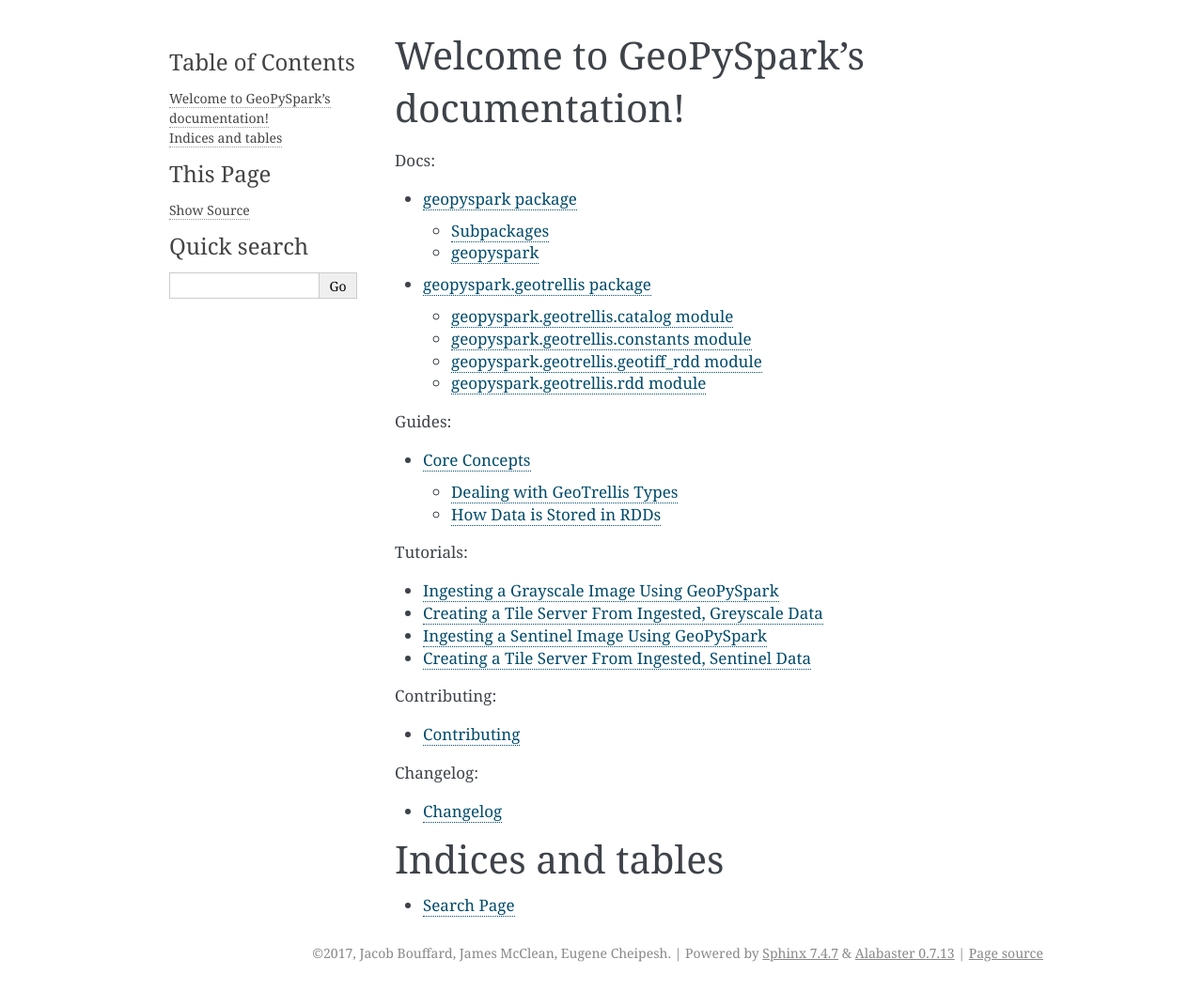
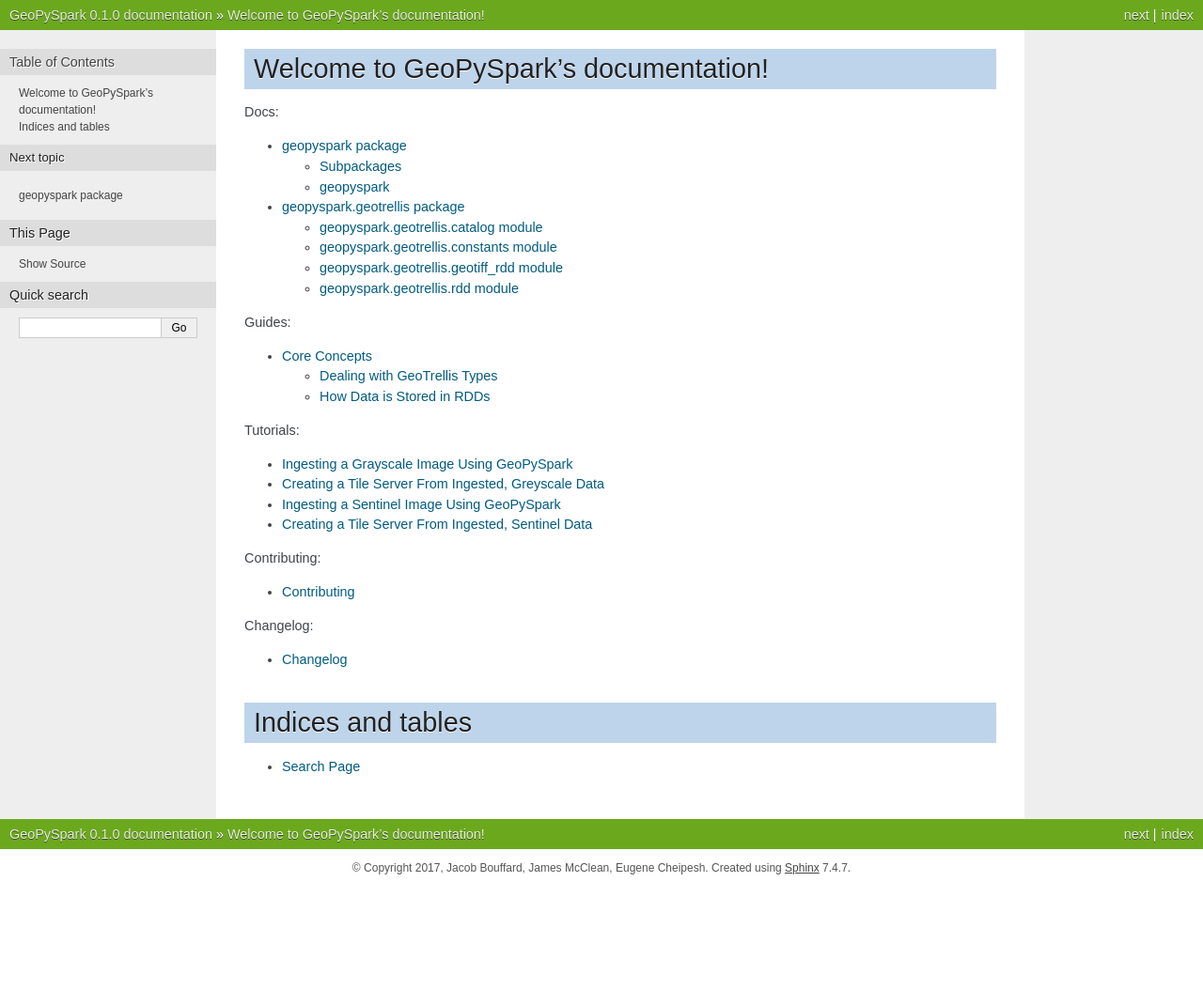
Before and after one commit to locationtech-labs/geopyspark, a Sphinx documentation site: the page built from docs/index.rst, in a window 1280 px wide. Shown: the whole page at 94% size. Built offline with Sphinx 7.4.7, drawn with Linux system fonts in a browser that asks for light colours; after the commit the page ends 944 px from its top, so only the background shows below that.

Commit message:
Chnaged theme and static path of docs

```diff
--- a/docs/conf.py
+++ b/docs/conf.py
@@ -91,7 +91,8 @@
 # The theme to use for HTML and HTML Help pages.  See the documentation for
 # a list of builtin themes.
 #
-html_theme = 'alabaster'
+#html_theme = 'alabaster'
+html_theme = 'nature'
 
 # Theme options are theme-specific and customize the look and feel of a theme
 # further.  For a list of options available for each theme, see the
@@ -102,7 +103,8 @@
 # Add any paths that contain custom static files (such as style sheets) here,
 # relative to this directory. They are copied after the builtin static files,
 # so a file named "default.css" will overwrite the builtin "default.css".
-html_static_path = ['_static']
+#html_static_path = ['_static']
+#html_static_path = ['_static']
 
 
 # -- Options for HTMLHelp output ------------------------------------------
```
